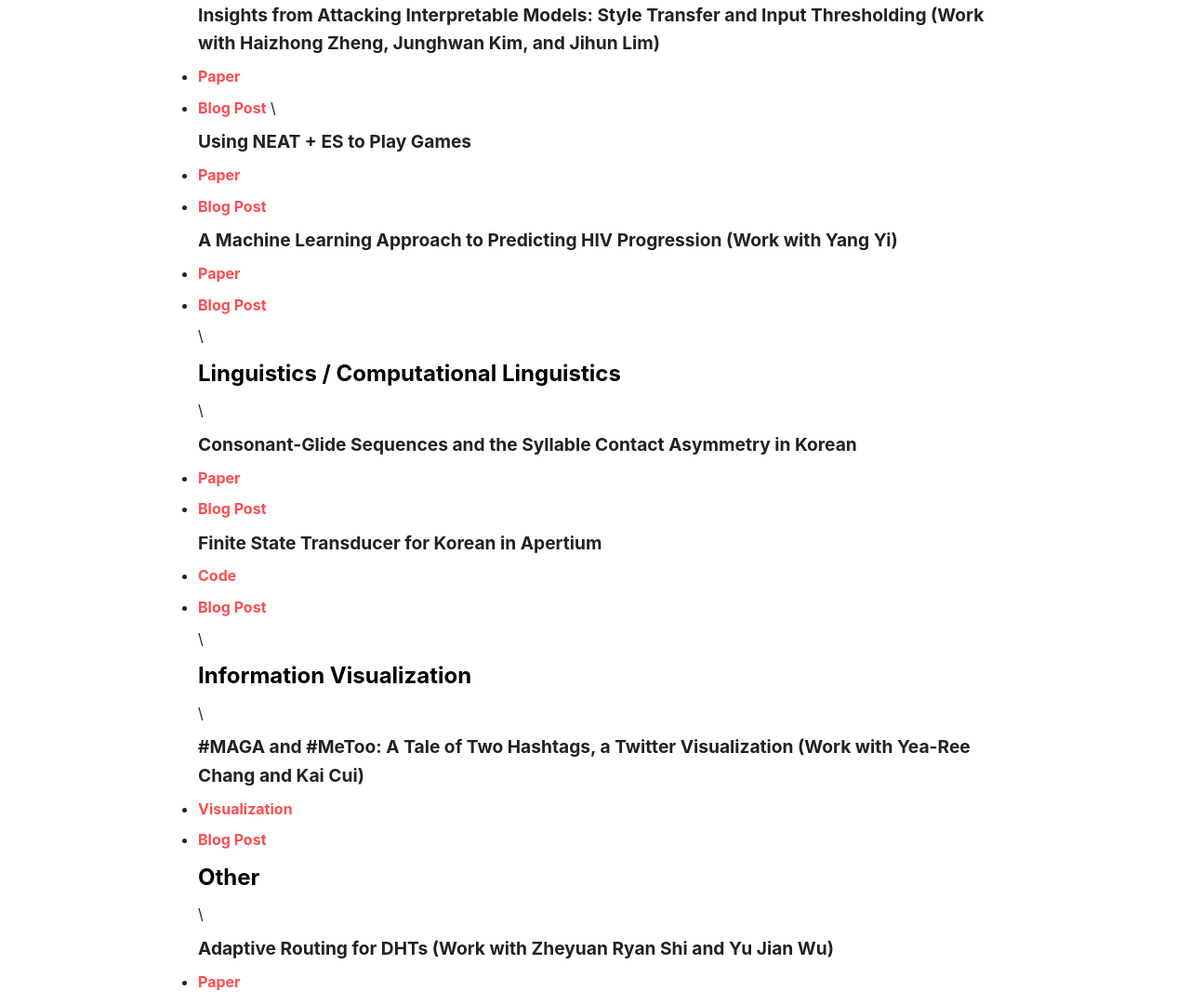
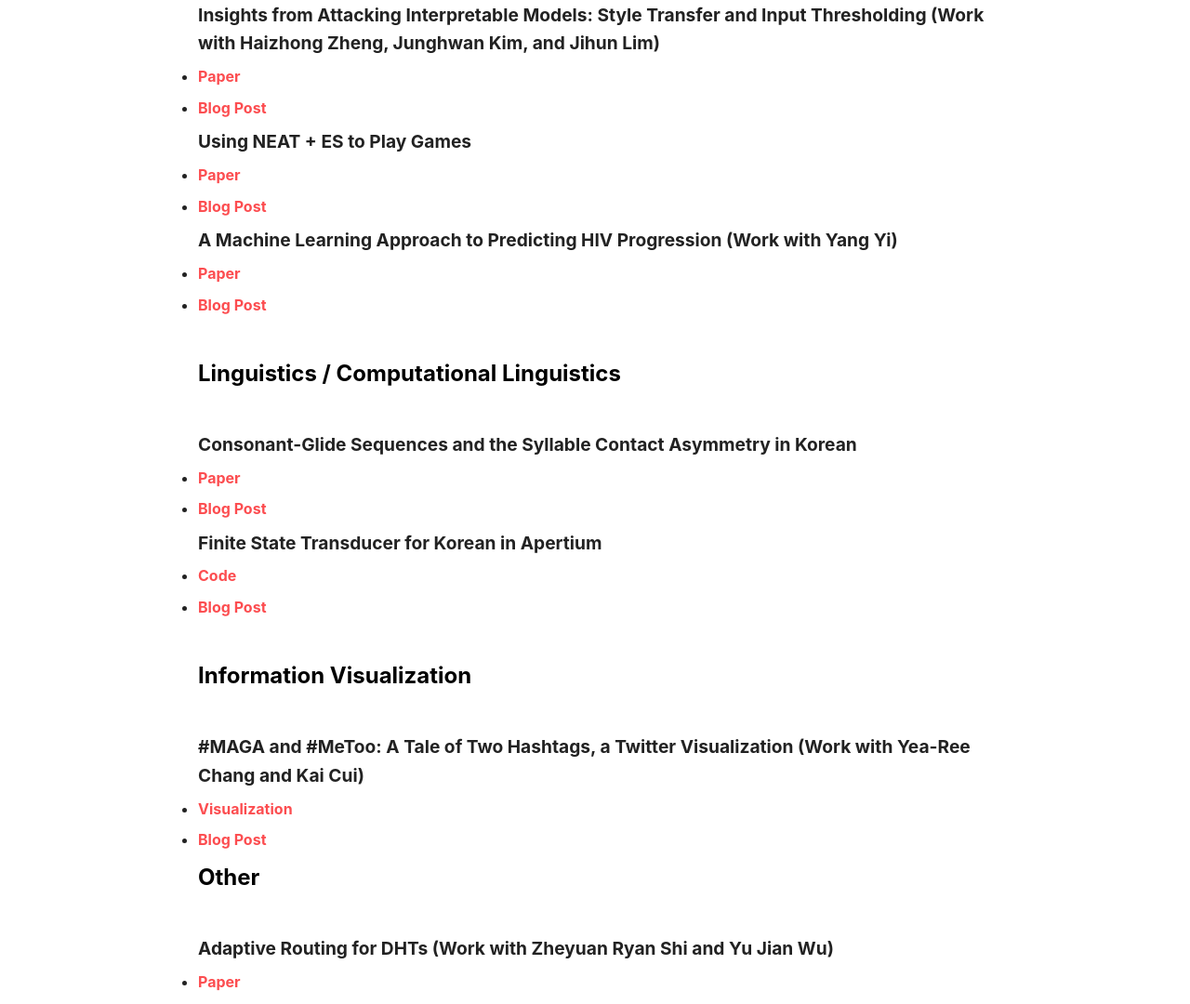
Before and after one commit to mindojune/mindojune.github.io, a Jekyll site: the page built from portfolio.md, in a window 1280 px wide. Shown: the part 388-1468 px from the top of the page at 93% size. Built offline with Jekyll 4.4.1, drawn with Linux system fonts in a browser that asks for light colours; nearby versions of some CDN libraries; our own code applies the rules of GitHub Pages for plain Markdown files.

Commit message:
Update portfolio.md

```diff
--- a/portfolio.md
+++ b/portfolio.md
@@ -12,45 +12,45 @@ If you have questions, don't hesitate to shoot me an email or leave a comment be
 * Make the code accessible.
 -->
 
-&nbsp;&nbsp;
+&nbsp;
 ### Artificial Intelligence / Machine Learning
-&nbsp;&nbsp;
+&nbsp;
 #### Insights from Attacking Interpretable Models: Style Transfer and Input Thresholding (Work with Haizhong Zheng, Junghwan Kim, and Jihun Lim)
 
 - [Paper](https://github.com/mindojune/mindojune.github.io/blob/master/_data/eecs598_012_project.pdf)
 
 - [Blog Post](https://mindojune.github.io/2019/08/05/01ADV.html)
-\ \
+&nbsp;
 #### Using NEAT + ES to Play Games
 
 - [Paper](https://github.com/mindojune/mindojune.github.io/blob/master/_data/cs81.pdf)
 
 - [Blog Post](https://mindojune.github.io/2019/08/05/02NEAT+ES.html)
-\\
+&nbsp;
 #### A Machine Learning Approach to Predicting HIV Progression (Work with Yang Yi)
 
 - [Paper](https://github.com/mindojune/mindojune.github.io/blob/master/_data/cs68.pdf)
 
 - [Blog Post](https://mindojune.github.io/2019/08/05/03ML_HIV.html)
 
-\\
+&nbsp;
 ### Linguistics / Computational Linguistics
-\\
+&nbsp;
 #### Consonant-Glide Sequences and the Syllable Contact Asymmetry in Korean
 
 - [Paper](https://github.com/mindojune/mindojune.github.io/blob/master/_data/ling85.pdf)
 
 - [Blog Post](https://mindojune.github.io/2019/08/05/04PHON.html)
-\\
+&nbsp;
 #### Finite State Transducer for Korean in Apertium
 
 - [Code](https://github.com/mindojune/kor-transducer)
 
 - [Blog Post](https://mindojune.github.io/2019/08/05/05FST.html)
 
-\\
+&nbsp;
 ### Information Visualization
-\\
+&nbsp;
 #### #MAGA and #MeToo: A Tale of Two Hashtags, a Twitter Visualization (Work with Yea-Ree Chang and Kai Cui)
 
 - [Visualization](https://cyearee.github.io/twitter_visualization/index.html)
@@ -59,7 +59,7 @@ If you have questions, don't hesitate to shoot me an email or leave a comment be
 
 
 ### Other
-\\
+&nbsp;
 #### Adaptive Routing for DHTs (Work with Zheyuan Ryan Shi and Yu Jian Wu)
 
 - [Paper](https://github.com/mindojune/mindojune.github.io/blob/master/_data/cs87_project.pdf)
```
